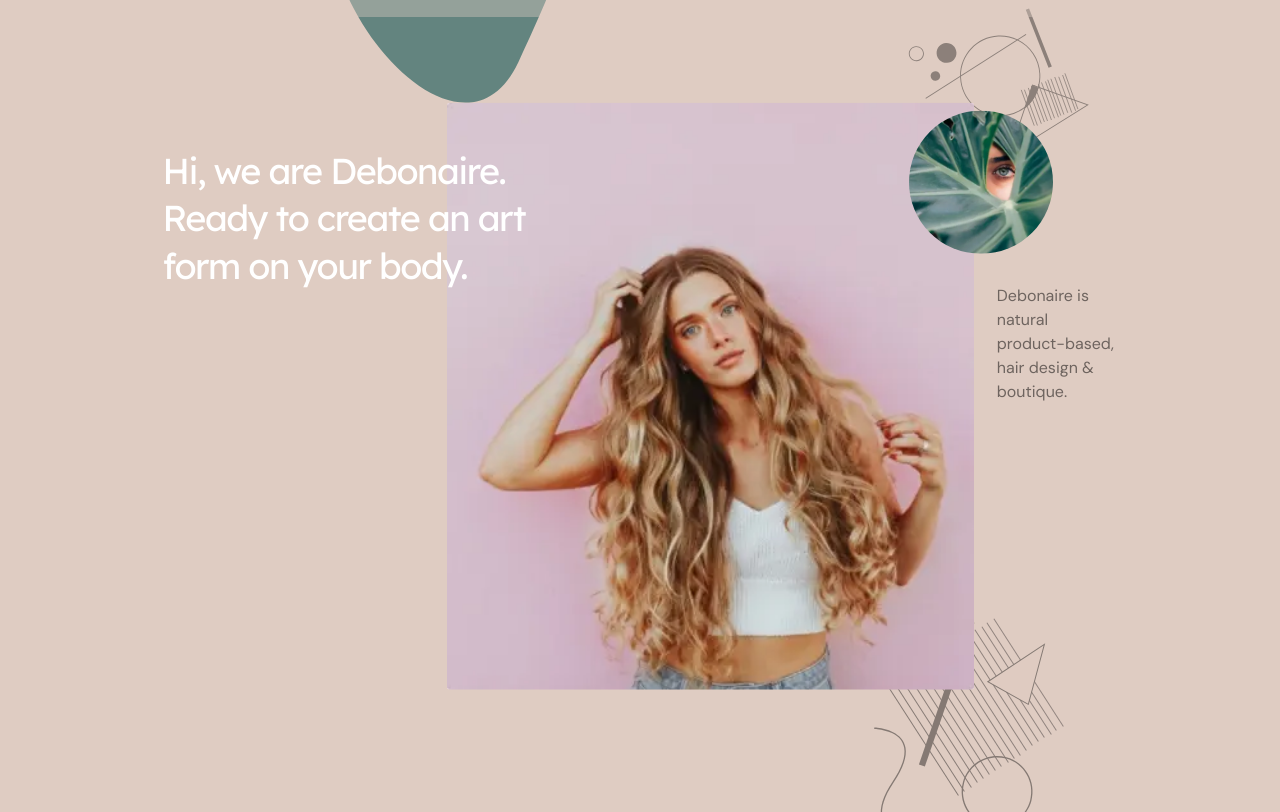
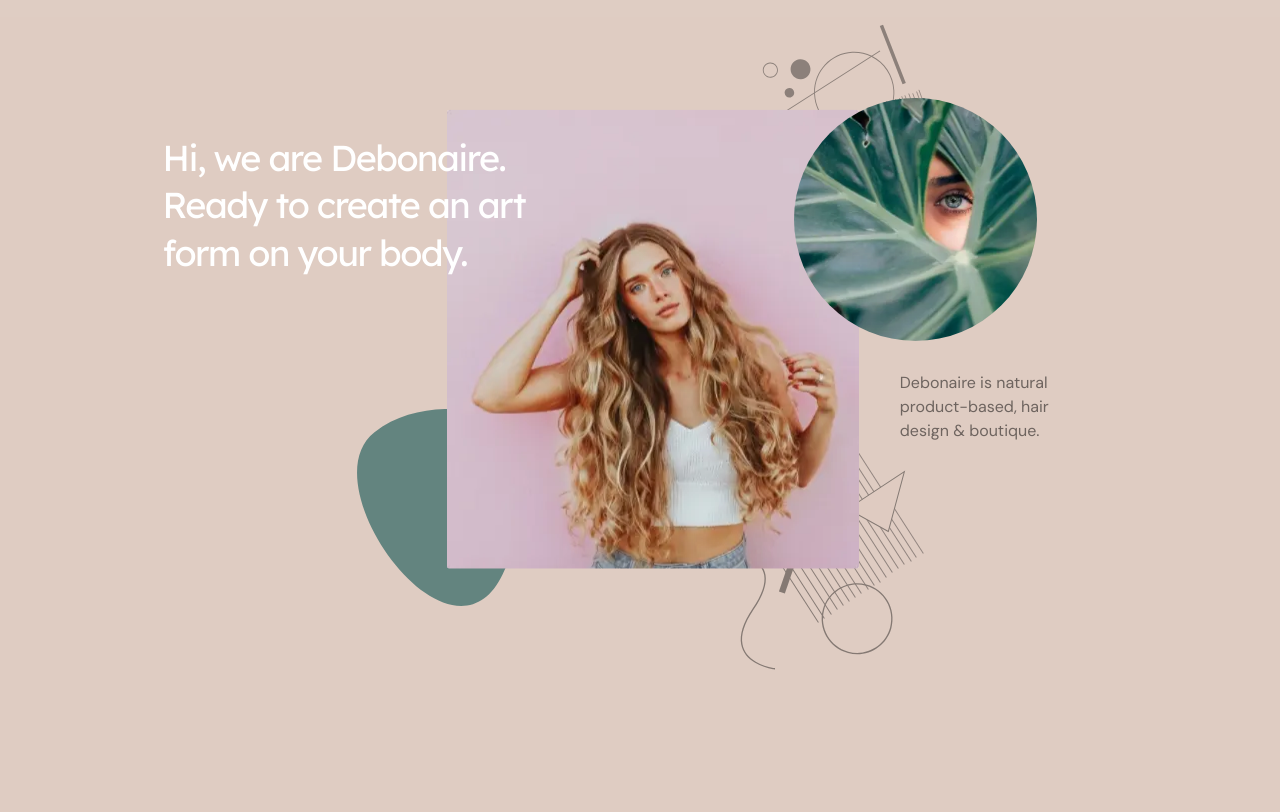
Before and after one commit to OlegMarich/Debonaire, a plain HTML site: page index.html in a window 1280 px wide. Shown: the part 89-901 px from the top of the page. After the commit the page ends 800 px from the top, so only its background shows below. Drawn offline with Linux system fonts and the light colour scheme.

Commit message:
Add files via upload

```diff
--- a/css/style.css
+++ b/css/style.css
@@ -240,14 +240,15 @@
   transition: all 1s .5s
 }
 .hero__media {
-  position: relative
+  position: relative;
+  z-index: 1
 }
 .hero__figure {
   position: absolute;
+  bottom: -12.418301%;
+  left: -21.84466%;
   aspect-ratio: 197/197;
   max-width: 47.815534%;
-  bottom: -12.418301%;
-  left: -21.84466%;
   -webkit-transform: scale(0) rotate(-50deg);
   transform: scale(0) rotate(-50deg);
   -webkit-transform-origin: top right;
@@ -299,6 +300,12 @@
   transform: scale(1) rotate(0);
   transition: all 1.5s 1s
 }
+.hero__deco {
+  width: 100%;
+  height: 100%;
+  -webkit-transform: scale(0);
+  transform: scale(0)
+}
 .hero__deco-item--two {
   max-width: 58.009709%;
   aspect-ratio: 239/278;
@@ -315,12 +322,6 @@
   -webkit-transform: scale(1) rotate(0);
   transform: scale(1) rotate(0);
   transition: all 1.5s 1s
-}
-.hero__deco {
-  width: 100%;
-  height: 100%;
-  -webkit-transform: scale(0);
-  transform: scale(0)
 }
 .hero__content {
   padding-top: .5rem;
@@ -355,8 +356,8 @@
 @media (min-width:37.5em) {
   .hero__body {
     display: grid;
-    align-items: flex-start;
-    grid-template-columns: 41.88% 43.141361% auto
+    align-items: start;
+    grid-template-columns: 41.88% 31.099476% auto
   }
   .hero__title {
     padding-top: 10.893246%
--- a/index.html
+++ b/index.html
@@ -10,7 +10,7 @@
 			opacity: 0;
 		}
 	</style>
-	<link rel="stylesheet" href="css/style.min.css?_v=20250109194737">
+	<link rel="stylesheet" href="css/style.min.css?_v=20250114151242">
 	<link rel="shortcut icon" href="favicon.ico">
 	<!-- <meta name="robots" content="noindex, nofollow"> -->
 	<meta name="viewport" content="width=device-width, initial-scale=1.0">
@@ -42,11 +42,11 @@
 						<div data-prlx class="hero__title-item">
 							<h1 class="hero__title">Hi, we are Debonaire. Ready to create an art form on your body.</h1>
 						</div>
-						<div class="hero__media">
-							<div data-prlx class="hero__figure-item">
+						<div data-prlx class="hero__media">
+							<div data-prlx-smooth="50" class="hero__figure-item">
 								<img class="hero__figure" src="img/hero/figure.svg" alt="Image">
 							</div>
-							<div data-prlx class="hero__main-image-item">
+							<div data-prlx data-coefficient="2" class="hero__main-image-item">
 								<img class="hero__main-image" src="img/hero/01.webp" alt="Image">
 							</div>
 							<div data-prlx class="hero__deco-item hero__deco-item--one">
@@ -77,7 +77,7 @@
 			</div>
 		</footer>
 	</div>
-	<script src="js/app.min.js?_v=20250109194737"></script>
+	<script src="js/app.min.js?_v=20250114151242"></script>
 </body>
 
 </html>
```
Also changed, not shown: css/style.min.css.
